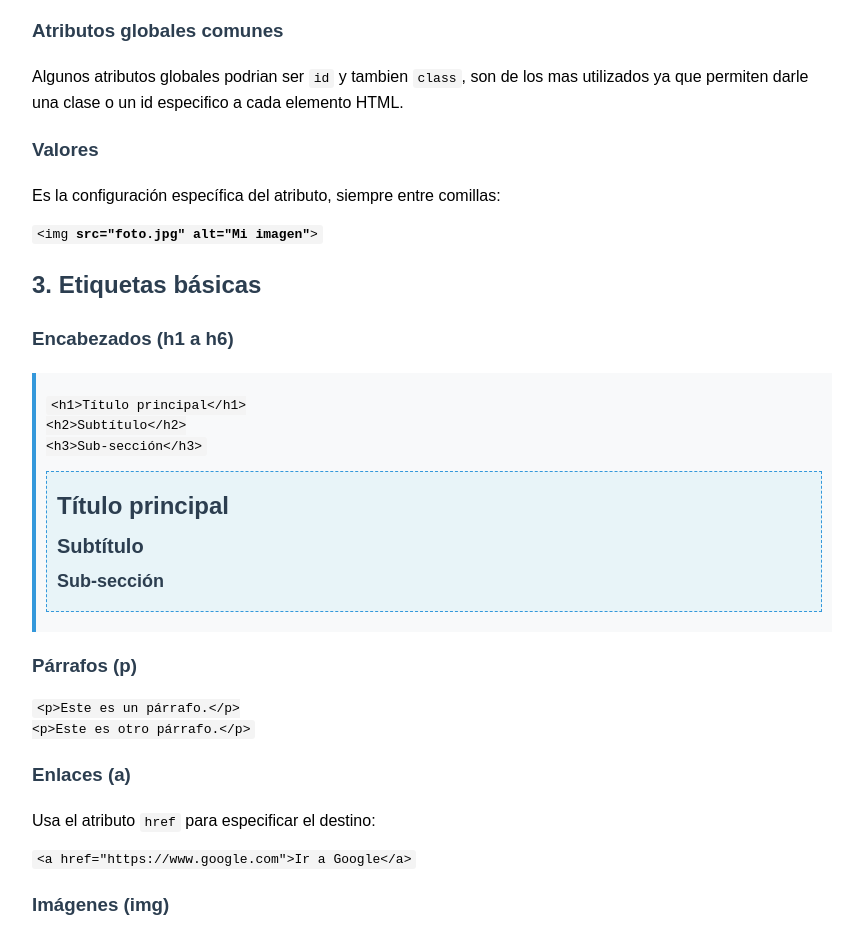
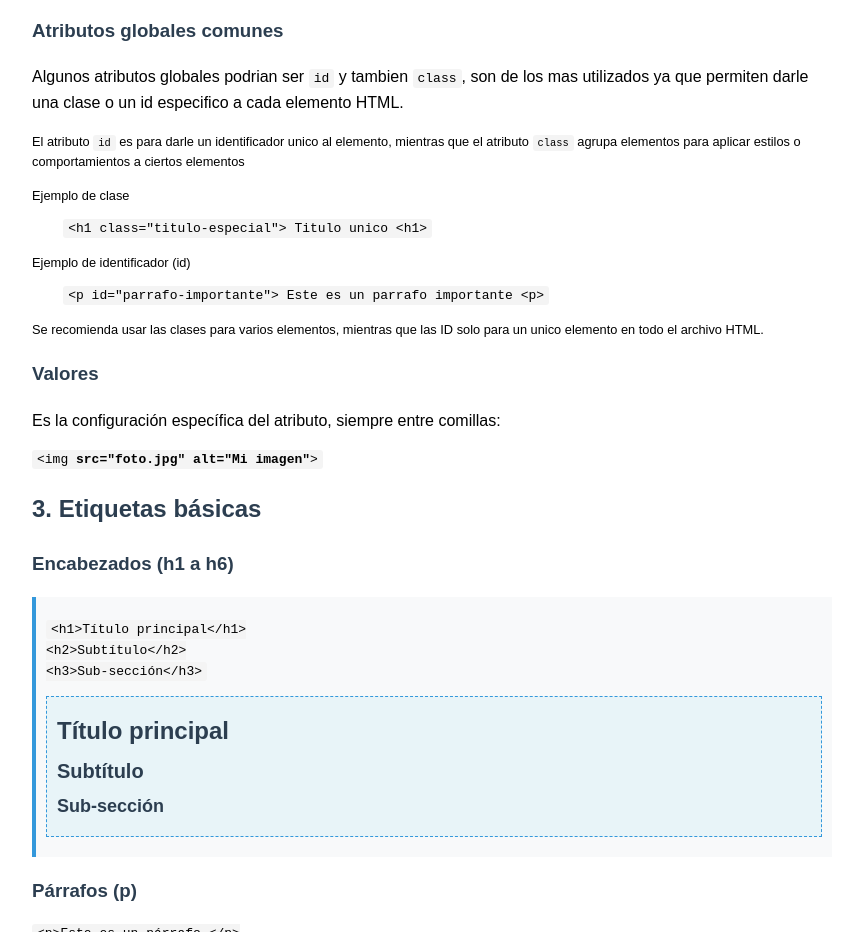
Before and after one commit to COTEMAG/curso-de-html5, a plain HTML site: page index.html in a window 1280 px wide. Shown: the part 880-1812 px from the top of the page, without its empty margins (208-1061 px from the left). Drawn offline with Linux system fonts and the light colour scheme.

Commit message:
añadiendo ejemplos de atributos comunes

```diff
--- a/index.html
+++ b/index.html
@@ -69,6 +69,17 @@
 
 <h3>Atributos globales comunes</h3>
 <p>Algunos atributos globales podrian ser <code>id</code> y tambien <code>class</code>, son de los mas utilizados ya que permiten darle una clase o un id especifico a cada elemento HTML.</p>
+<p style="font-size: 0.8em">El atributo <code>id</code> es para darle un identificador unico al elemento, mientras que el atributo <code>class</code> agrupa elementos para aplicar estilos o comportamientos a ciertos elementos</p>
+<p style="font-size: 0.8em">Ejemplo de clase</p>
+<pre>
+    <code>&lt;h1 class="titulo-especial"&gt; Titulo unico &lt;h1&gt;</code>
+</pre>
+<p style="font-size: 0.8em">Ejemplo de identificador (id)</p>
+<pre>
+    <code>&lt;p id="parrafo-importante"&gt; Este es un parrafo importante &lt;p&gt;</code>
+</pre>
+<p style="font-size: 0.8em">Se recomienda usar las clases para varios elementos, mientras que las ID solo para un unico elemento en todo el archivo HTML.</p>
+
 
 <h3>Valores</h3>
 <p>Es la configuración específica del atributo, siempre entre comillas:</p>
```
